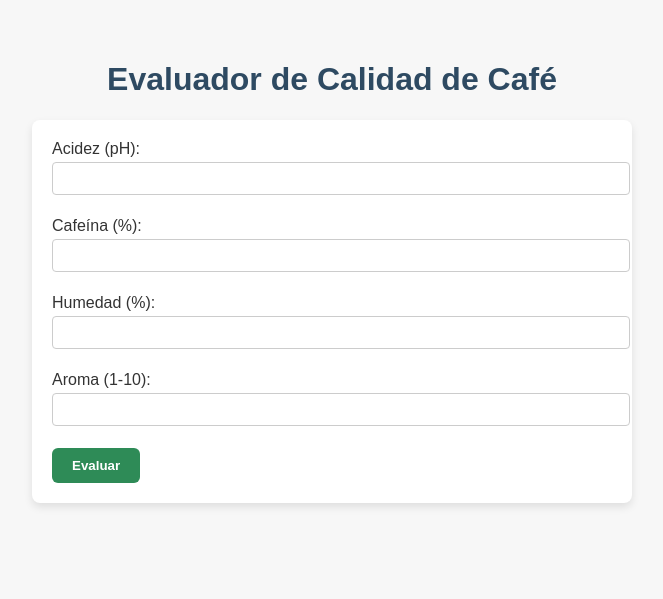
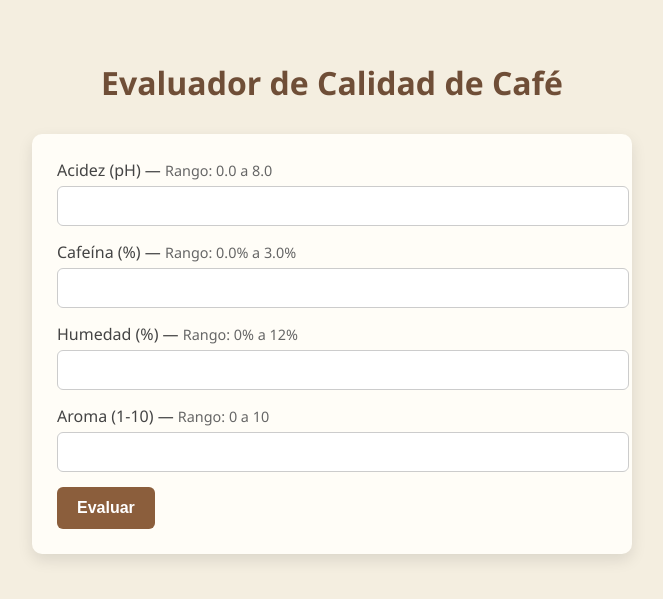
Before and after one commit to Seband54/cafe, a Flask app: page / in a window 1280 px wide. Shown: the top 599 px of the page, without its empty margins (308-971 px from the left). Run offline with Flask 3, Linux system fonts and the light colour scheme; parts of the project's set-up code (start-up, migrations or seed data) failed here and were passed over.

Commit message:
Update index.html

```diff
--- a/templates/index.html
+++ b/templates/index.html
@@ -4,91 +4,132 @@
     <meta charset="UTF-8">
     <title>Evaluador de Calidad de Café</title>
     <style>
+        :root {
+            --color-fondo: #f4eee0;
+            --color-form: #fffdf7;
+            --color-acento: #6f4e37;  /* tono café */
+            --color-boton: #8b5e3c;
+            --color-hover: #6f4e37;
+            --color-resultado: #fff8ed;
+            --sombra: rgba(0, 0, 0, 0.1);
+        }
+
         body {
-            font-family: Arial, sans-serif;
-            background-color: #f7f7f7;
+            font-family: 'Segoe UI', sans-serif;
+            background-color: var(--color-fondo);
             color: #333;
-            padding: 40px;
+            padding: 40px 20px;
+            margin: 0;
+            display: flex;
+            justify-content: center;
+        }
+
+        .contenedor {
+            width: 100%;
             max-width: 600px;
-            margin: auto;
         }
 
         h1 {
-            color: #2e4a62;
+            color: var(--color-acento);
             text-align: center;
+            margin-bottom: 30px;
+            font-size: 2em;
         }
 
         form {
-            background-color: #ffffff;
-            padding: 20px;
-            border-radius: 8px;
-            box-shadow: 0 4px 8px rgba(0,0,0,0.1);
+            background-color: var(--color-form);
+            padding: 25px;
+            border-radius: 10px;
+            box-shadow: 0 6px 15px var(--sombra);
+            transition: 0.3s;
         }
 
         label {
             display: block;
-            margin-bottom: 10px;
+            margin-bottom: 15px;
+            color: #444;
         }
 
         input[type="number"] {
             width: 100%;
-            padding: 8px;
-            margin-top: 4px;
-            margin-bottom: 12px;
+            padding: 10px;
+            margin-top: 5px;
             border: 1px solid #ccc;
-            border-radius: 4px;
+            border-radius: 6px;
+            font-size: 1em;
+            background-color: #fff;
         }
 
         button {
-            background-color: #2e8b57;
-            color: white;
-            padding: 10px 20px;
+            background-color: var(--color-boton);
+            color: #fff;
+            padding: 12px 20px;
             border: none;
             border-radius: 6px;
+            font-weight: bold;
+            font-size: 1em;
             cursor: pointer;
-            font-weight: bold;
+            transition: background-color 0.3s;
         }
 
         button:hover {
-            background-color: #246f47;
+            background-color: var(--color-hover);
         }
 
         h2 {
-            margin-top: 30px;
-            color: #2e4a62;
+            margin-top: 40px;
+            color: var(--color-acento);
+            font-size: 1.4em;
+            text-align: center;
         }
 
-        p {
+        .resultado {
+            background-color: var(--color-resultado);
+            padding: 15px 20px;
+            border-radius: 8px;
+            margin-top: 20px;
+            box-shadow: 0 4px 10px var(--sombra);
             font-size: 1.1em;
-            background-color: #eef;
-            padding: 10px;
-            border-radius: 6px;
         }
+
+        .resultado p {
+            margin: 10px 0;
+        }
+
+        label small {
+            font-size: 0.9em;
+            color: #666;
+        }
+
     </style>
 </head>
 <body>
+    <div class="contenedor">
         <h1>Evaluador de Calidad de Café</h1>
 
         <form method="post">
-        <label>Acidez (pH):
+            <label>Acidez (pH) — <small>Rango: 0.0 a 8.0</small>
                 <input type="number" name="acidez" step="0.1" min="0" max="8" required>
             </label>
-        <label>Cafeína (%):
+            <label>Cafeína (%) — <small>Rango: 0.0% a 3.0%</small>
                 <input type="number" name="cafeina" step="0.1" min="0" max="3" required>
             </label>
-        <label>Humedad (%):
+            <label>Humedad (%) — <small>Rango: 0% a 12%</small>
                 <input type="number" name="humedad" step="0.1" min="0" max="12" required>
             </label>
-        <label>Aroma (1-10):
+            <label>Aroma (1-10) — <small>Rango: 0 a 10</small>
                 <input type="number" name="aroma" step="0.1" min="0" max="10" required>
             </label>
             <button type="submit">Evaluar</button>
         </form>
 
         {% if resultado %}
-        <h2>Resultado:</h2>
+            <h2>Resultado</h2>
+            <div class="resultado">
                 <p><strong>Calidad:</strong> {{ resultado.calidad }}%</p>
                 <p><strong>Categoría:</strong> {{ resultado.categoria }}</p>
+            </div>
         {% endif %}
+    </div>
 </body>
 </html>
```
Lines whose indentation alone changed are shown as unchanged.
